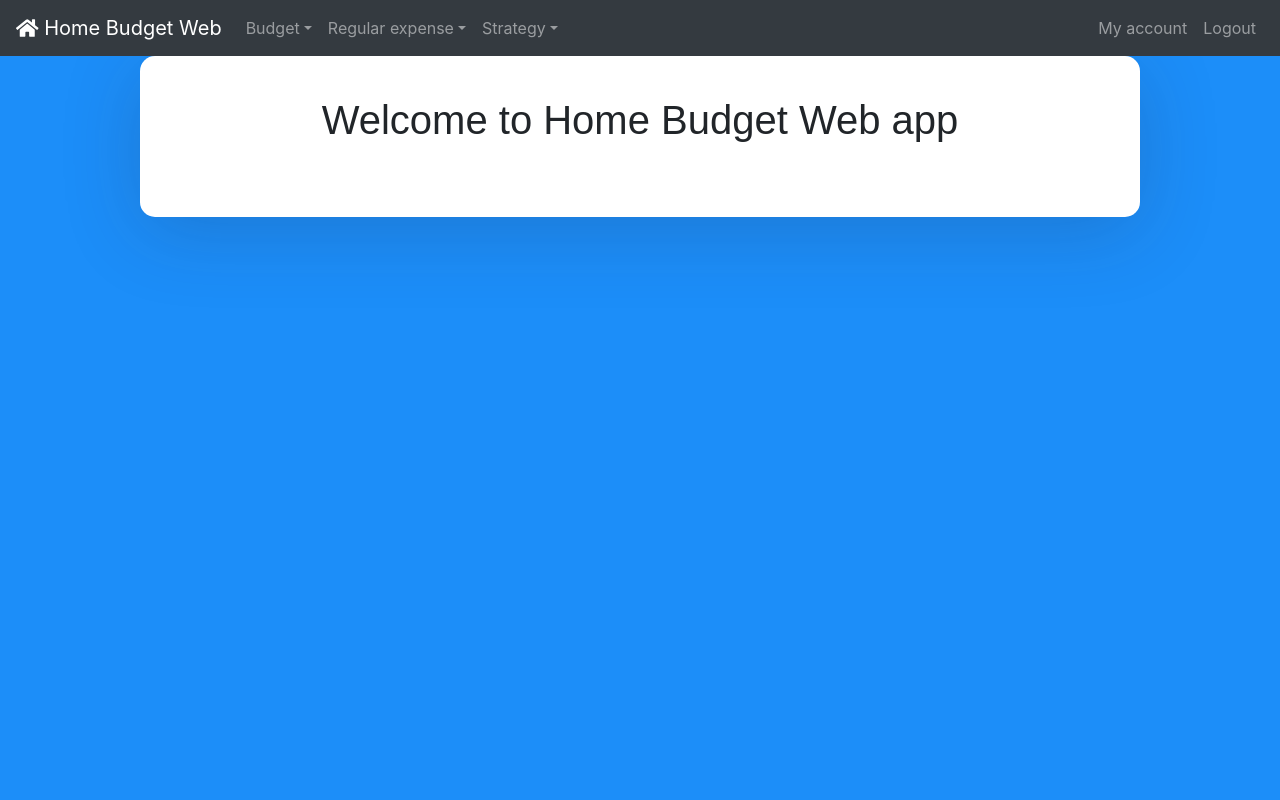
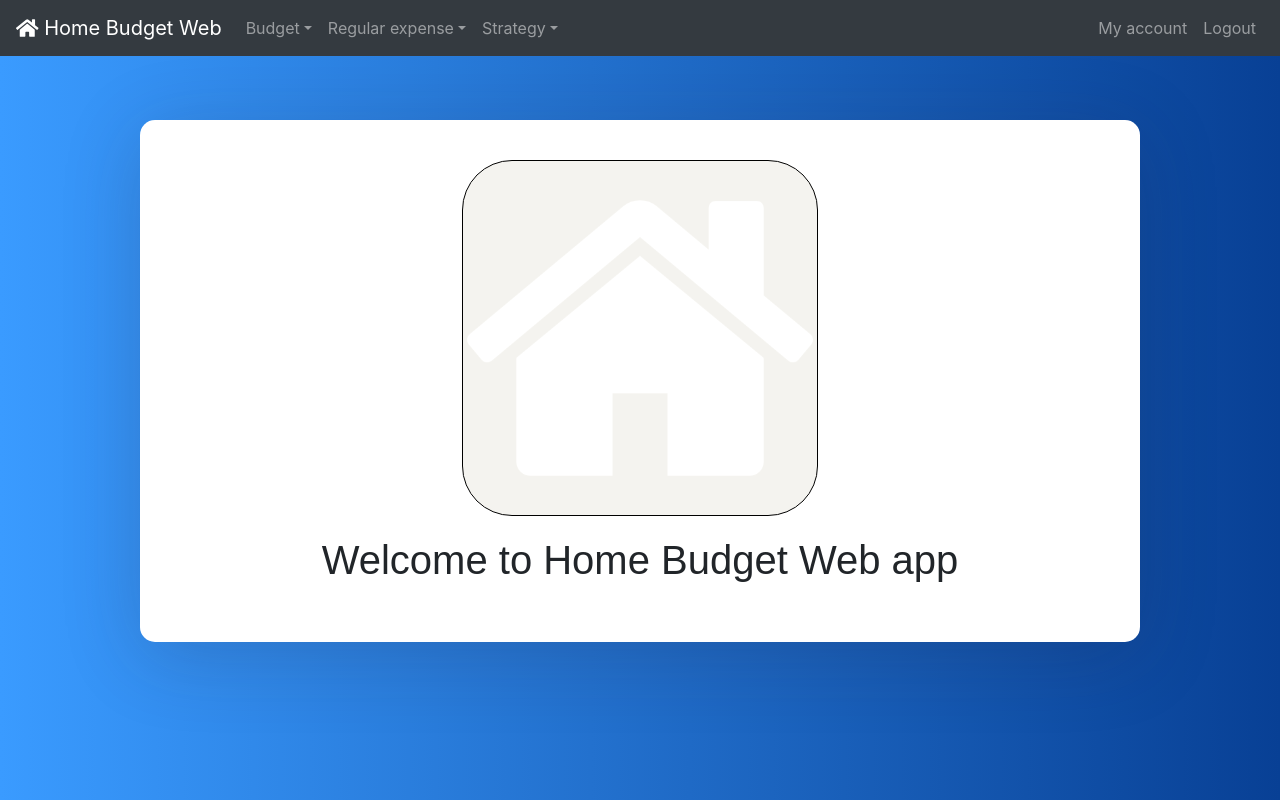
Before and after one commit to szilex/HomeBudgetWeb, a React (Create React App) app: page /home in a window 1280 px wide. Built offline with nearby package versions, Linux system fonts and the light colour scheme; sample sign-in values are in the browser's storage.

Commit message:
Adjust application styling

```diff
--- a/src/index.css
+++ b/src/index.css
@@ -18,7 +18,7 @@ code {
   box-sizing: border-box;
 }
 body {
-  background: #1C8EF9 !important;
+  background: linear-gradient(to right, #3A9BFF, #084095) !important;
   min-height: 100vh;
   display: flex;
   font-weight: 400;
@@ -82,18 +82,19 @@ body, html, .App, #root, .auth-wrapper, .page-wrapper {
   justify-content: center;
   flex-direction: column;
   text-align: center;
+  align-items: verical center;
 }
 
 .page-inner {
   width: 1000px;
-  margin: auto;
-  padding: auto;
+  margin: 5% auto;
   background: #ffffff;
   box-shadow: 0px 14px 80px rgba(34, 35, 58, 0.2);
-  padding: 40px 55px 45px 55px;
+  padding: 40px 55px 30px 55px;
   border-radius: 15px;
   transition: all .3s;
   align-items: center;
+  justify-content: center;
 }
 
 .page-wrapper .form-control:focus {
@@ -171,3 +172,8 @@ body, html, .App, #root, .auth-wrapper, .page-wrapper {
   position: absolute;
   right: 1rem;
 }
+
+img {
+  -webkit-filter: invert(1);
+  filter: invert(1);
+  }
--- a/src/pages/HomePage.js
+++ b/src/pages/HomePage.js
@@ -1,6 +1,8 @@
 import React from 'react';
+import { Image } from 'react-bootstrap'
+import AuthService from '../services/AuthService'
+import HomeLogo from '../logo.png'
 
-import AuthService from '../services/AuthService'
 
 class HomePage extends React.Component {
 
@@ -15,6 +17,7 @@ class HomePage extends React.Component {
     render() {
         return (
             <>
+            <Image src={HomeLogo} alt="Home Budget icon" thumbnail style={{backgroundColor: '#0B0C10', borderColor: '#FFFFFF', color: '#45A293', fill: '#FFFFFF',  borderRadius: '50px', height: '40%', width: '40%', marginBottom: 20,  }}/>
             <h1>Welcome to Home Budget Web app</h1>
             </>
         )
--- a/src/pages/expense/NewRegularExpensePage.js
+++ b/src/pages/expense/NewRegularExpensePage.js
@@ -41,7 +41,7 @@ class NewRegularExpensePage extends React.Component {
 
     async componentDidMount() {
         try {
-            const result = await ExpenseService.getRegularExpenseCategories()
+            const result = await ExpenseService.getExpenseCategories()
             console.log(result);
             let currentDate = moment().format('YYYY-MM-DD');
             this.setState({ categories: result, fetched: true, categoryId: '', currentDate: currentDate , startDate: null, })
```
Also changed, not shown: src/logo.png (added), 1 other file (tests, documents, lock files or other folders).
